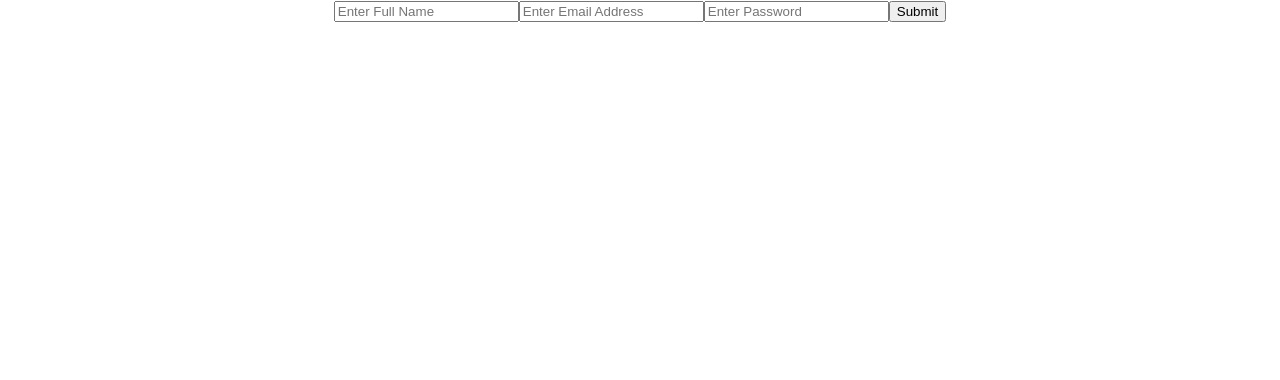
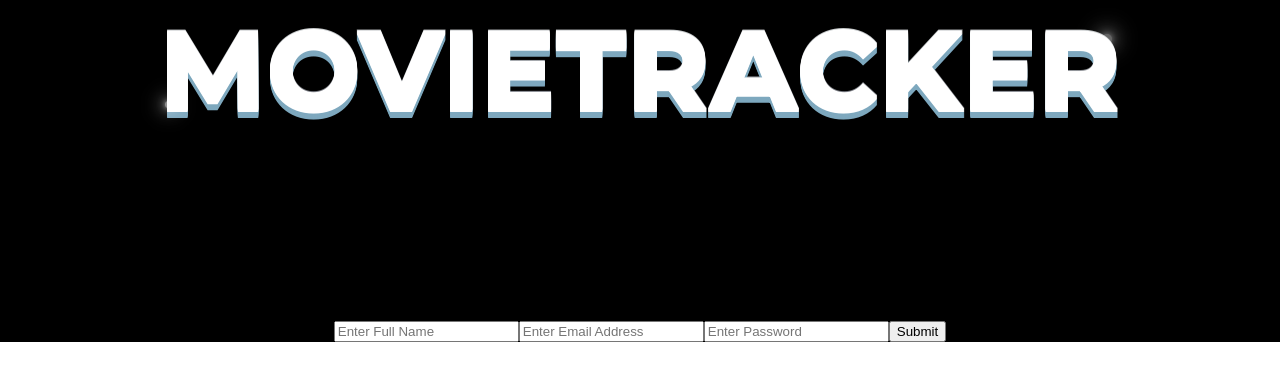
Before and after one commit to marcusp619/movietracker-frontend, a React (Create React App) app: page /newuser in a window 1280 px wide. Shown: the top 380 px of the page. Built offline with nearby package versions, Linux system fonts and the light colour scheme; no server answers.

Commit message:
Add and style header for app

```diff
--- a/src/App.css
+++ b/src/App.css
@@ -1,32 +1,96 @@
 .App {
   text-align: center;
+  background: #000;
+  color: #CFCFCD;
 }
 
-.App-logo {
-  animation: App-logo-spin infinite 20s linear;
-  height: 40vmin;
+.title-container {
+  height: 20em;
 }
 
-.App-header {
-  background-color: #282c34;
-  min-height: 100vh;
-  display: flex;
-  flex-direction: column;
-  align-items: center;
-  justify-content: center;
-  font-size: calc(10px + 2vmin);
-  color: white;
+.app-title {
+  font-family: 'Montserrat', sans-serif;
+  font-weight: 800;
+  color: #F5C21B;
+  background: -webkit-gradient(linear, left top, left bottom, from(#ECF0EF), to(#474954));
+  -webkit-background-clip: text;
+  -webkit-text-fill-color: transparent;
+  display: inline-block;
+  font-size: 7em;
+  font-weight: 900;
+  position: relative;
+  text-transform: uppercase;
+  z-index: 2
 }
 
-.App-link {
-  color: #61dafb;
+.app-title::before
+{
+  background-position: -180px;
+  -webkit-animation: flare 5s infinite;
+  -webkit-animation-timing-function: linear;
+  background-image: linear-gradient(65deg, transparent 20%, rgba(255, 255, 255, 0.2) 20%, rgba(255, 255, 255, 0.3) 27%, transparent 27%, transparent 100%);
+  -webkit-background-clip: text;
+  -webkit-text-fill-color: transparent;
+  content: "MovieTracker";
+  color: #FFF;
+  display: block;
+  padding-right: 140px;
+  position: absolute;
 }
 
-@keyframes App-logo-spin {
-  from {
-    transform: rotate(0deg);
-  }
-  to {
-    transform: rotate(360deg);
-  }
+.app-title::after
+{
+  content: "MovieTracker";
+  color: #FFF;
+  display: block;
+  position: absolute;
+  text-shadow: 0 1px #FFF, 0 2px #FFF, 0 3px #FFF, 0 4px #FFF, 0 5px #7ea8be, 0 6px #7ea8be, 0 7px #7ea8be, 0 8px #7ea8be, 0 9px #7ea8be, 0 10px #7ea8be;
+  top: 0;
+  z-index: -1;
 }
+
+.inner-app-title::after, .inner-app-title::before
+{
+    -webkit-animation: sparkle 5s infinite;
+  -webkit-animation-timing-function: linear;
+  background: #FFF;
+  border-radius: 100%;
+  box-shadow: 0 0 5px #FFF, 0 0 10px #FFF, 0 0 15px #FFF, 0 0 20px #FFF, 0 0 25px #FFF, 0 0 30px #FFF, 0 0 35px #FFF;
+  content: "";
+  display: block;
+  height: 10px;
+  opacity: 0.7;
+  position: absolute;
+  width: 10px;
+}
+
+.inner-app-title::before
+{
+  -webkit-animation-delay: 0.2s;
+  height: 7px;
+  left: 0.05em;
+  top: 0.9em;
+  width: 7px;
+}
+
+.inner-app-title::after
+{
+  top: 0.3em;
+  right: 0.075em;
+}
+
+@-webkit-keyframes flare
+{
+  0%   { background-position: -180px; }
+  30%  { background-position: 800px; }
+  100% { background-position: 800px; }
+}
+
+@-webkit-keyframes sparkle
+{
+  0%   { opacity: 0; }
+  30%  { opacity: 0; }
+  40%  { opacity: 0.8; }
+  60%  { opacity: 0; }
+  100% { opacity: 0; }
+}
--- a/src/App.js
+++ b/src/App.js
@@ -18,6 +18,11 @@ class App extends Component {
   render() {
     return (
       <div className="App">
+        <div className="title-container">
+          <span className="app-title">
+            <span className="inner-app-title">MovieTracker</span>
+          </span>
+        </div>
         <Route exact path='/newuser' component={NewUserForm} />
         <Route exact path='/' component={MovieContainer} />
         <Route exact path='/login' component={UserLoginForm} />
```
